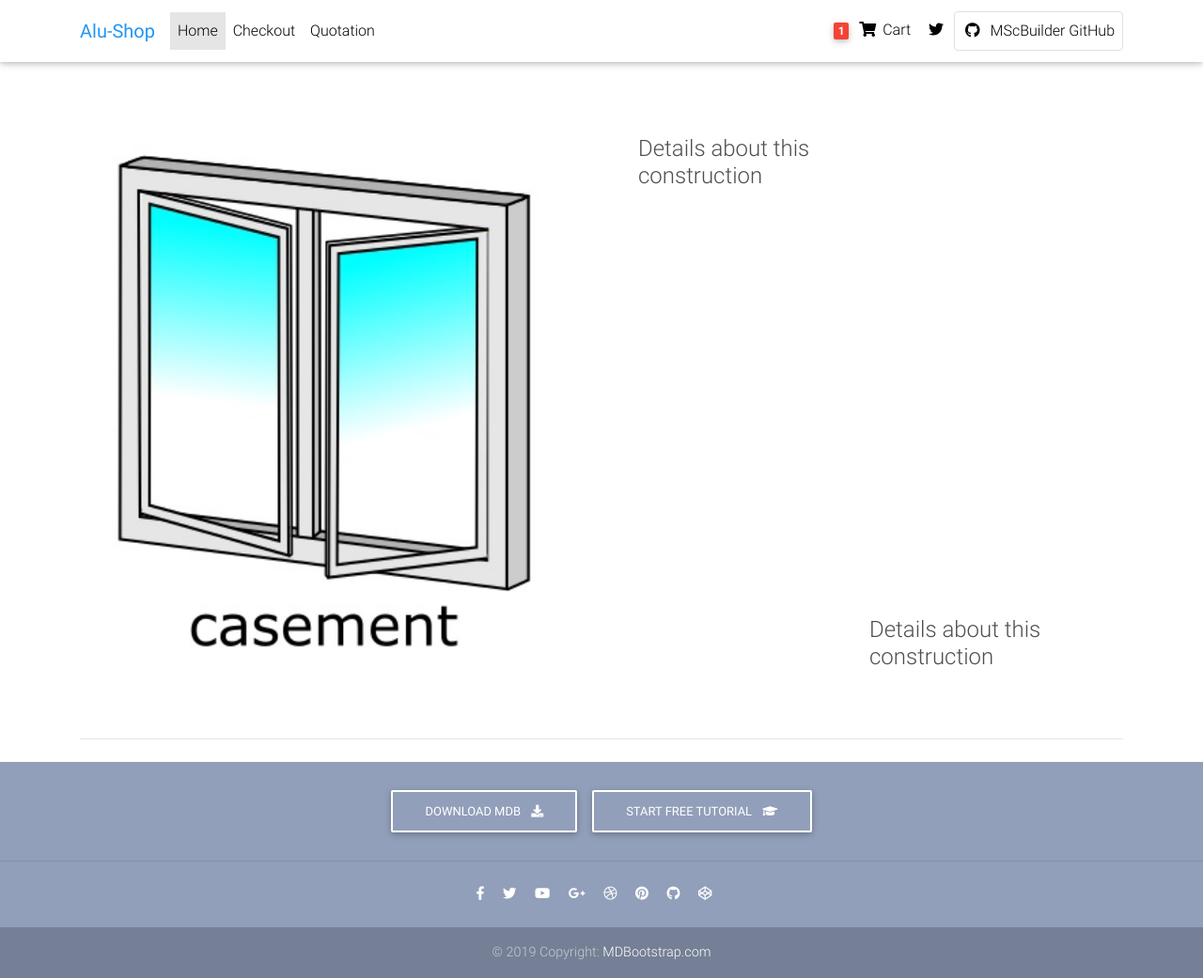
After one commit to MScBuilder/alu_shop, a Django app: page /construction_detail_view.html/sample in a window 1280 px wide. The commit adds this page. Shown: the whole page at 94% size. Run offline with Django 4.2, Linux system fonts and the light colour scheme; tables that the repository leaves empty hold one stand-in row (values such as "Sample post"); some libraries are stand-ins or nearby versions.

Commit message:
adding DetailView, UpdateView and CreateView

```diff
--- a/shop/admin.py
+++ b/shop/admin.py
@@ -3,8 +3,8 @@ from django.contrib import admin
 from .models import Construction, OrderItem, Order
 
 class ConstructionAdmin(admin.ModelAdmin):
-    list_display = ['id', 'category', 'reference_name', 'width' , 'height', 'color']
-    #prepopulated_fields = {"slug": ("reference_name", "width", "height")}
+    list_display = ['reference_name','id', 'category', 'width' , 'height', 'color', 'slug']
+    prepopulated_fields = {'slug': ('reference_name', 'width', 'height')}
 
 admin.site.register(Construction, ConstructionAdmin)
 admin.site.register(OrderItem)
--- a/shop/models.py
+++ b/shop/models.py
@@ -15,14 +15,16 @@ class Construction(models.Model):
                                         validators=[height_validator])
     price = models.FloatField()
     color = models.CharField(choices=COLOR_CHOICES, default="9016", max_length=4)
-    #slug = models.SlugField(max_length=200)
+    slug = models.SlugField(null=True)
 
     def __str__(self):
         return self.reference_name
 
     def get_absolute_url(self):
-        return reverse('core:new_construction', args=[str(self.id)])
-        #return reverse('core:new_construction', kwargs={'slug': self.slug})
+        return reverse('core:update_construction', args=[str(self.id)])
+
+    def get_slug_url(self):
+        return reverse('core:construction_detail_view', kwargs={'slug': self.slug})
 
 
 class OrderItem(models.Model):
--- a/shop/urls.py
+++ b/shop/urls.py
@@ -6,7 +6,8 @@ from .views import (
     checkout_page,
     construction_create,
     QuotationView,
-    ConstructionFormView
+    ConstructionFormView,
+    ConstructionDetailView
 )
 
 app_name = 'core'
@@ -15,6 +16,7 @@ urlpatterns = [
     path('', HomeView.as_view()),
     path('checkout_page/', checkout_page),
     path('quotation_page/', QuotationView.as_view(), name='quotation_page'),
-    path('new_construction/<id>', ConstructionFormView.as_view(), name='new_construction'),
+    path('construction_detail_view.html/<slug>', ConstructionDetailView.as_view(), name='construction_detail_view'),
+    path('update_construction/<id>', ConstructionFormView.as_view(), name='update_construction'),
     path('create/', construction_create)
 ]
--- a/shop/views.py
+++ b/shop/views.py
@@ -1,5 +1,7 @@
+import re
+from tkinter.tix import Form
 from django.shortcuts import render
-from django.views.generic import ListView, DetailView, TemplateView, FormView
+from django.views.generic import ListView, DetailView, TemplateView, CreateView, FormView, DetailView
 
 from django.http import HttpResponseRedirect
 from shop.models import Construction
@@ -8,19 +10,30 @@ from shop.forms import ConstructionForm
 class HomeView(TemplateView):
     template_name = 'home_page.html'
 
+
+class ConstructionDetailView(DetailView):
+    model = Construction
+    template_name = 'construction_detail_view.html'
+
+
 class QuotationView(ListView):
     model = Construction
     template_name = 'quotation_page.html'
 
+#Function type View insted of ListView
 #def quotation_page(request):
 #    construction_list = Construction.objects.all()
 #    context = {"construction_list": construction_list}
 #    return render (request, 'quotation_page.html', context)
 
 class ConstructionFormView(FormView):
-    template_name = 'new_construction.html'
+    template_name = 'update_construction.html'
     form_class = ConstructionForm
     success_url = '/quotation_page/'
+
+    def form_valid(self, form):
+        form.save()
+        return super().form_valid(form)
 
 def construction_create(request):
     submitted = False
--- /dev/null
+++ b/templates/construction_detail_view.html
@@ -0,0 +1,49 @@
+{% extends "base.html" %}
+{% load static %}
+
+{% block content %}
+
+  <main class="mt-5 pt-4">
+    <div class="container dark-grey-text mt-5">
+
+      <!--Grid row-->
+      <div class="row wow fadeIn">
+
+        <!--Grid column-->
+        <div class="col-md-6 mb-4">
+
+          {% if construction.category == "FW" %}
+          <img src="{% static 'img/jpg/fix.jpg' %}" class="card-img-top" alt="">
+          {% elif construction.category == "CW" %}
+          <img src="{% static 'img/jpg/casement.jpg' %}" class="card-img-top" alt="">
+          {% elif construction.category == "SW" %}
+          <img src="{% static 'img/jpg/sliding.jpg' %}" class="card-img-top" alt="">
+          {% endif %}
+
+        </div>
+        <!--Grid column-->
+
+        <!--Grid column-->
+        <div class="col-md-6 mb-4 d-flex" >
+          <!--Content-->
+          <div class="p-4 h-100 d-flex">
+            <div class="align-self-start">
+              <h4> Details about this construction </h4>
+            </div>
+            <div class="align-self-end">
+              <h4> Details about this construction </h4>
+            </div>
+          </div>
+          <!--Content-->
+        </div>
+        <!--Grid column-->
+
+      </div>
+      <!--Grid row-->
+
+      <hr>
+
+    </div>
+  </main>
+
+{% endblock content %}
```
Also changed, not shown: shop/forms.py (+6 -6 lines), templates/create.html (+4 -4 lines), templates/partial_templates/construction_card.html (+14 -19 lines), templates/quotation_page.html (+42 -1 lines), shop/migrations/0001_initial.py, shop/migrations/0003_alter_construction_category_alter_construction_color.py (deleted), shop/migrations/0003_alter_construction_color.py (added), shop/migrations/0004_alter_construction_category_alter_construction_color.py, shop/migrations/0005_alter_construction_category_alter_construction_color.py (deleted), shop/migrations/0005_construction_slug_alter_construction_color.py, shop/migrations/0006_alter_construction_category_alter_construction_color.py (added), shop/migrations/0007_alter_construction_category_alter_construction_color.py (added), shop/migrations/0008_alter_construction_color.py (added), templates/update_construction.html (renamed from templates/new_construction.html).
